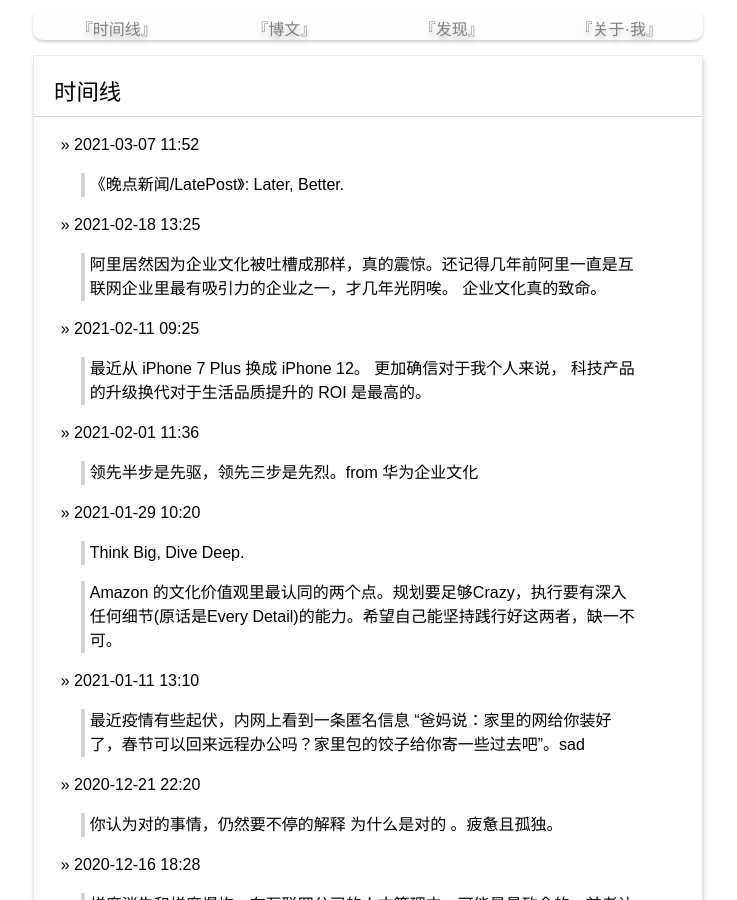
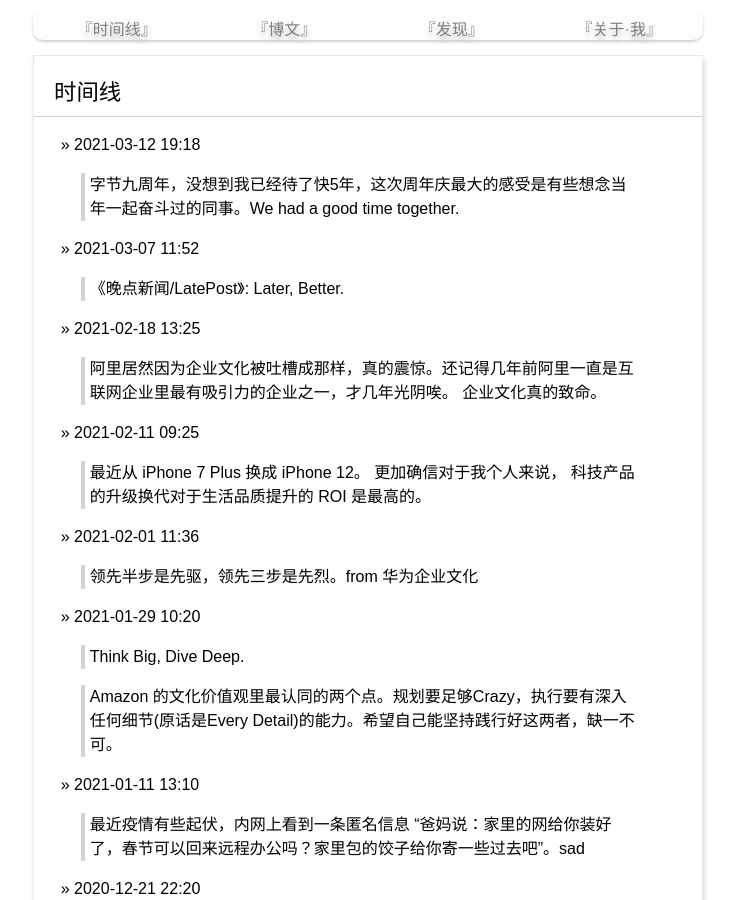
Before and after one commit to yanyiwu/blog, a Jekyll site: the page built from index.md, in a window 1280 px wide and 900 px high. Shown: the whole window, without its empty margins (272-1009 px from the left). Built offline with Jekyll 4.4.1, drawn with Linux system fonts in a browser that asks for light colours; Markdown is read by kramdown in place of the engine named in the settings; comment, search, counter and statistics services are not loaded.

Commit message:
Update index.md

```diff
--- a/index.md
+++ b/index.md
@@ -2,6 +2,11 @@
 layout: posting
 title: 时间线
 ---
+
+
+&raquo; 2021-03-12 19:18
+
+> 字节九周年，没想到我已经待了快5年，这次周年庆最大的感受是有些想念当年一起奋斗过的同事。We had a good time together.
 
 &raquo; 2021-03-07 11:52
 
```
